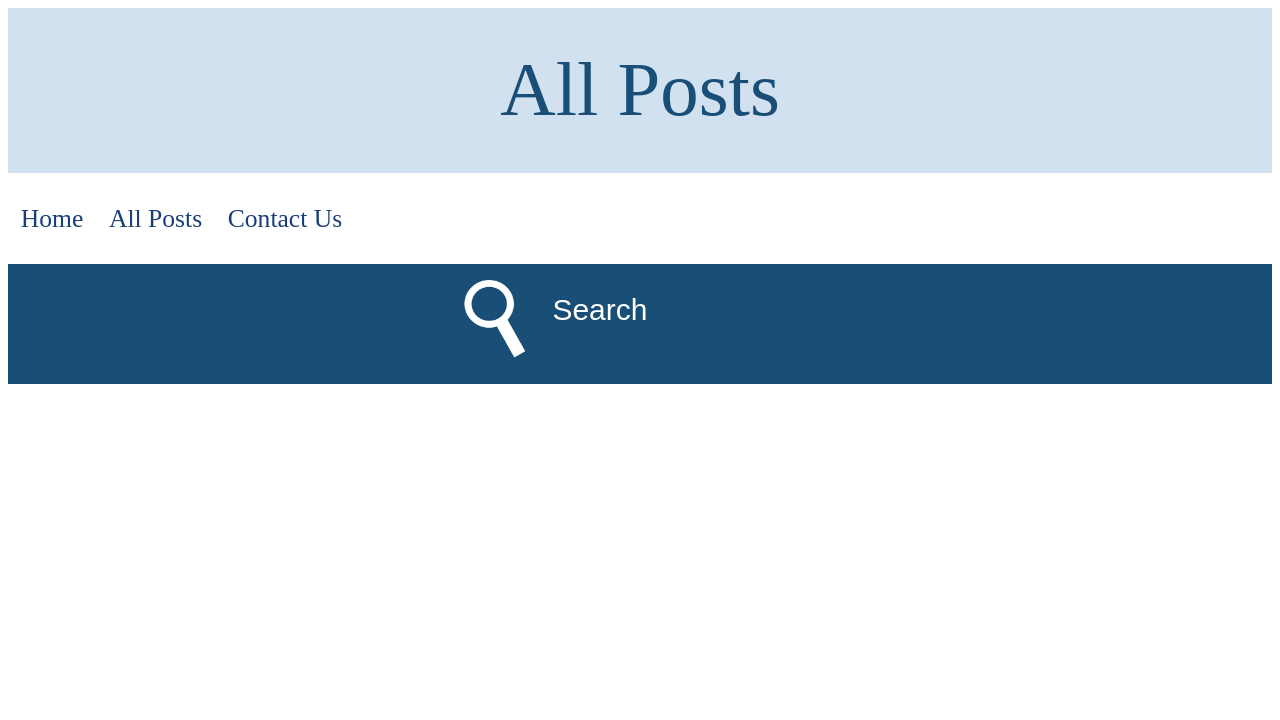
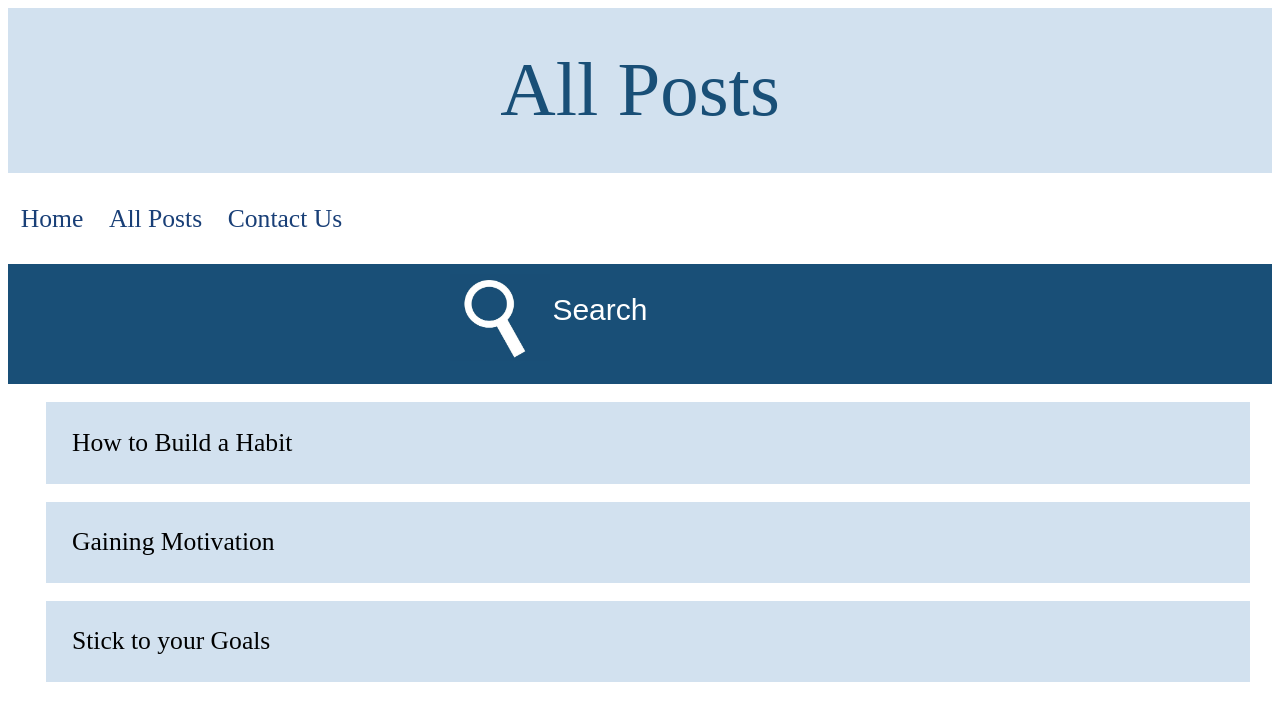
Before and after one commit to prshah101/SIT120, a Vue app in the folder selfdevbloga3/: page /allPosts in a window 1280 px wide. Shown: the top 720 px of the page. Built offline with nearby package versions, Linux system fonts and the light colour scheme.

Commit message:
showing posts in All Post

```diff
--- a/selfdevbloga3/src/components/AllPosts.vue
+++ b/selfdevbloga3/src/components/AllPosts.vue
@@ -8,20 +8,42 @@
             <input v-model.trim="blogquery" type="text" placeholder="Search" />
         </div>
 
-
     </div>
 </div>
 
-<!-- <li v-for="item in items">
-        {{ item.message }}
-</li> -->
+<br>
+<div v-for="blog in blogs" v-bind:key="blog.id">
+    <div class="posts">
+        {{ blog.message }}
+    </div>
+    <br>
+</div>
 </template>
 
 <script>
-    // list, filter, query, for..loop matched results
-
+// list, filter, query, for..loop matched results
+export default {
+    name: 'AllPosts',
+    data() {
+        return {
+            blogs: [{
+                    id: 1,
+                    message: 'How to Build a Habit'
+                },
+                {
+                    id: 2,
+                    message: 'Gaining Motivation'
+                },
+                {
+                    id: 3,
+                    message: 'Stick to your Goals'
+                }
+            ],
+        }
+    },
+    props: {}
+}
 </script>
-
 
 <style scoped>
 .container {
@@ -65,8 +87,17 @@ input[type=text] {
     background-color: #194F77;
 }
 
-input{
+input {
     border: none;
     font-size: 30vw;
 }
+
+.posts {
+    background-color: #D2E1EF;
+    padding: 2vw;
+    font-size: 2vw;
+    width: 90vw;
+    position: relative;
+    left: 3vw;
+}
 </style>
```
